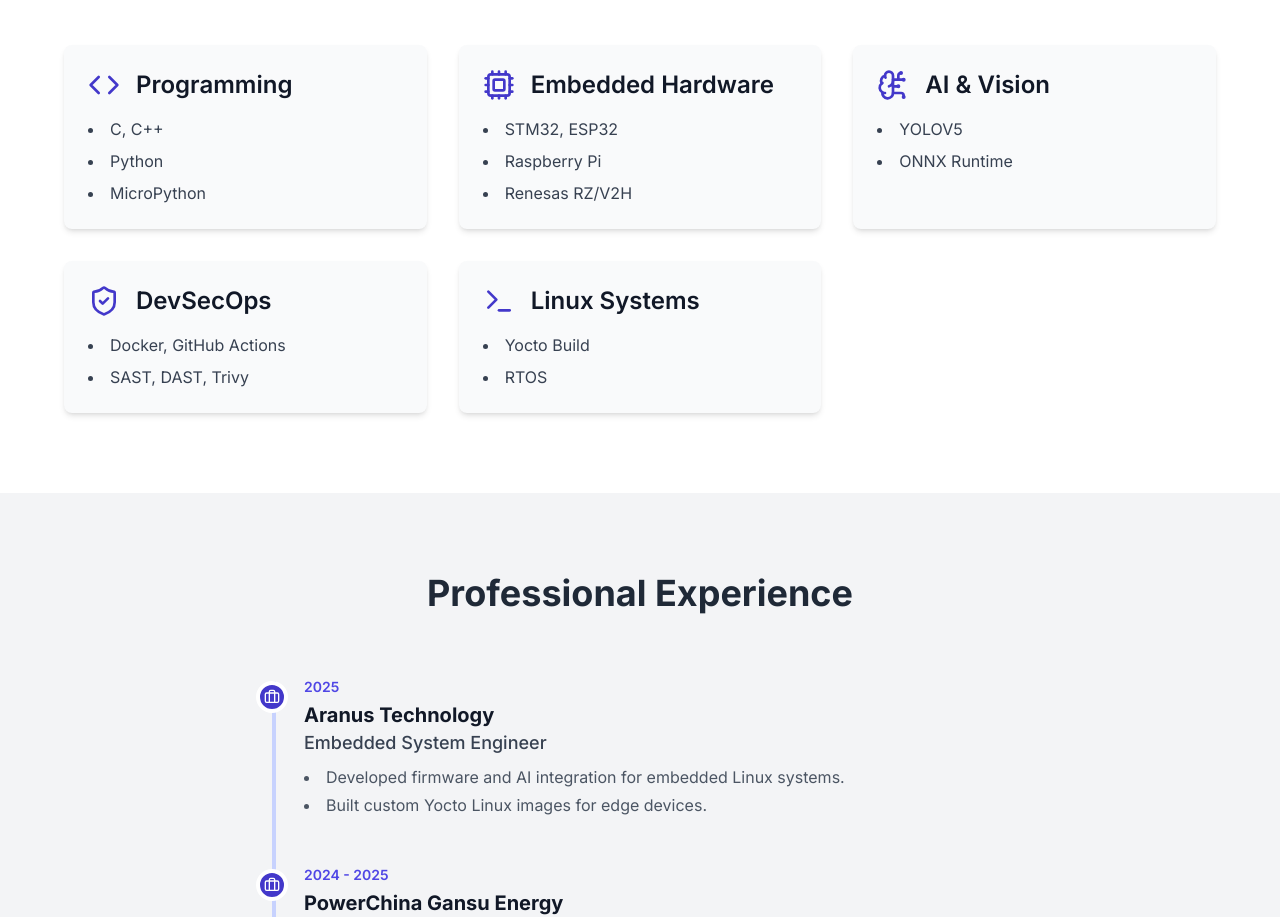
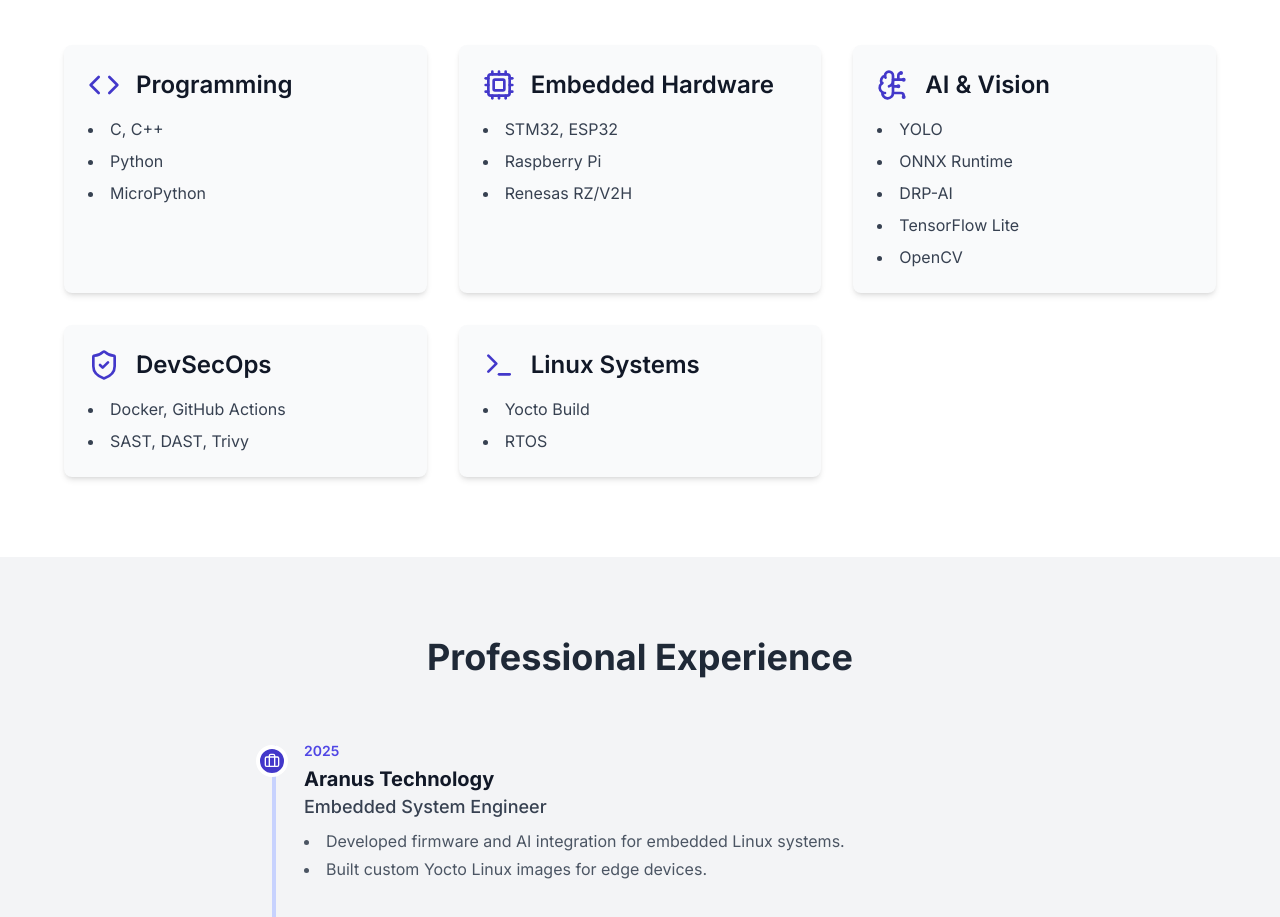
Before and after one commit to herian-22/portfolio-herian, a plain HTML site: page index.html in a window 1280 px wide. Shown: the part 997-1914 px from the top of the page. Drawn offline with nearby package versions, Linux system fonts and the light colour scheme.

Commit message:
first commit

```diff
--- a/index.html
+++ b/index.html
@@ -180,8 +180,11 @@
                             <h3 class="text-2xl font-semibold text-gray-900" data-key="skill_cat_3">AI & Vision</h3>
                         </div>
                         <ul class="list-disc list-inside space-y-2 text-gray-700">
-                            <li>YOLOV5</li>
+                            <li>YOLO</li>
                             <li>ONNX Runtime</li>
+                            <li>DRP-AI</li>
+                            <li>TensorFlow Lite</li>
+                            <li>OpenCV</li>
                         </ul>
                     </div>
 
```
